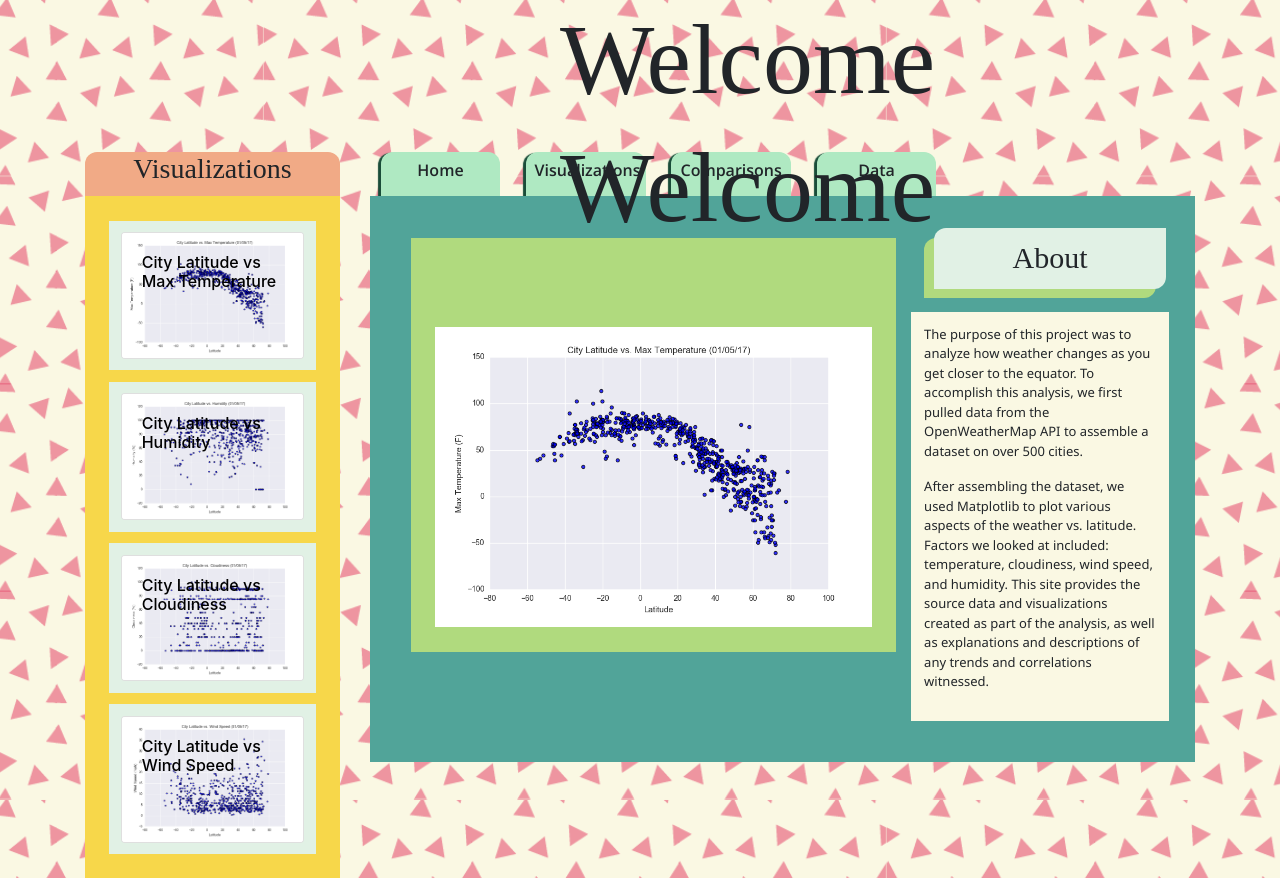
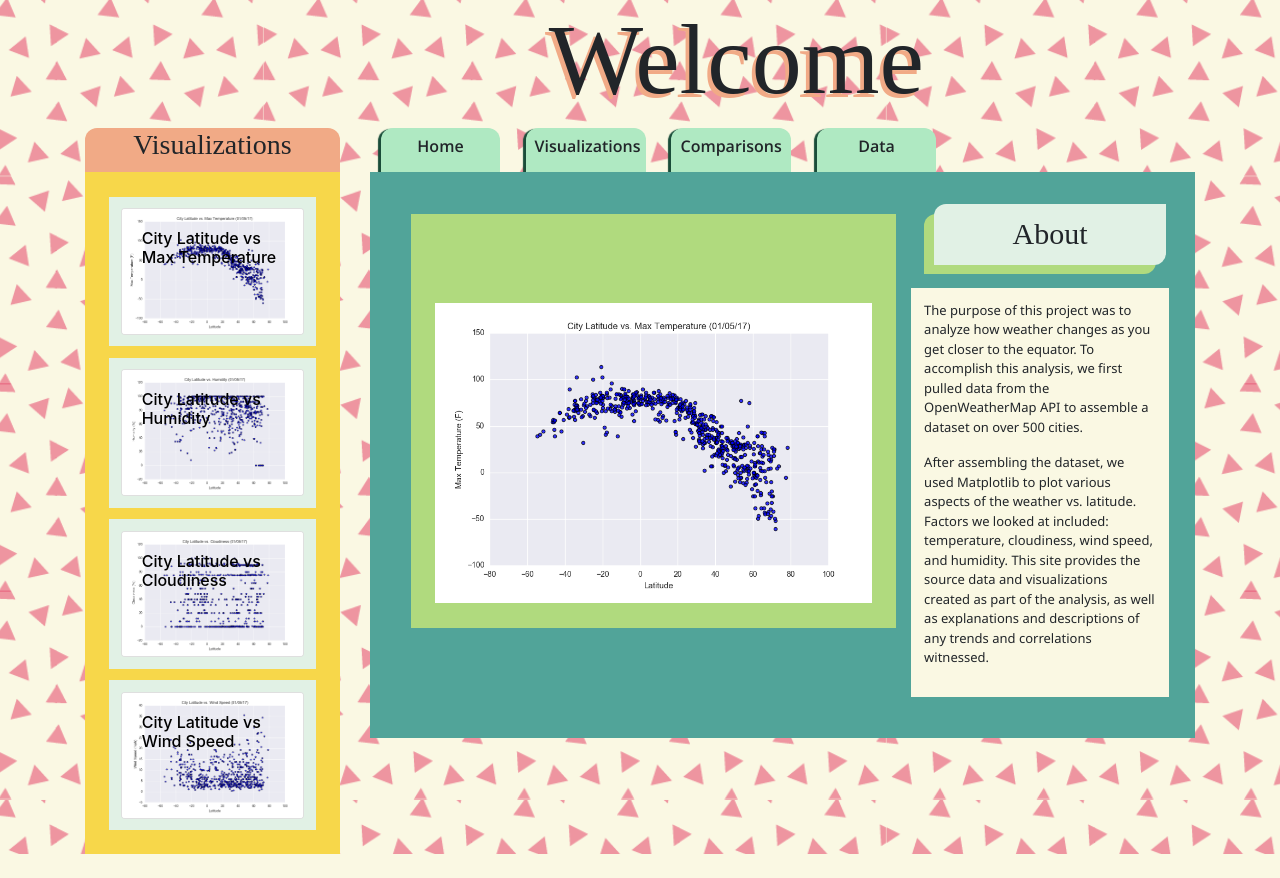
Before and after one commit to youngcourtcourt/web-design-challenge, a plain HTML site: page index3.html in a window 1280 px wide. Shown: the top 878 px of the page. After the commit the page ends 854 px from the top, so only its background shows below. Drawn offline with nearby package versions, Linux system fonts and the light colour scheme; a web font is replaced by a local one.

Commit message:
got shadow on title

```diff
--- a/index3.html
+++ b/index3.html
@@ -19,9 +19,11 @@
     <div class="container">
         <div class="row">
             <div class="col-md-8 offset-md-5">
+                <div class="row">
                 <h1 class="pacifico" id="mainTitle">Welcome</h1>
                 <h1 class="pacifico" id="mainTitleShadow">Welcome</h1>
                 <br>
+            </div>
             </div>
         </div>
 
--- a/style.css
+++ b/style.css
@@ -27,13 +27,16 @@
 
 #mainTitle{
     font-size: 100px;
+    padding-left: 0.5%;
 }
 
 #mainTitleShadow{
     position: absolute;
     font-size: 100px;
-    z-index:100;
-
+    z-index:-100;
+    padding-top: 0.5%;
+    padding-right: 0.5%;
+    color:#F1AA86;
 }
 
 .card-title{
```
